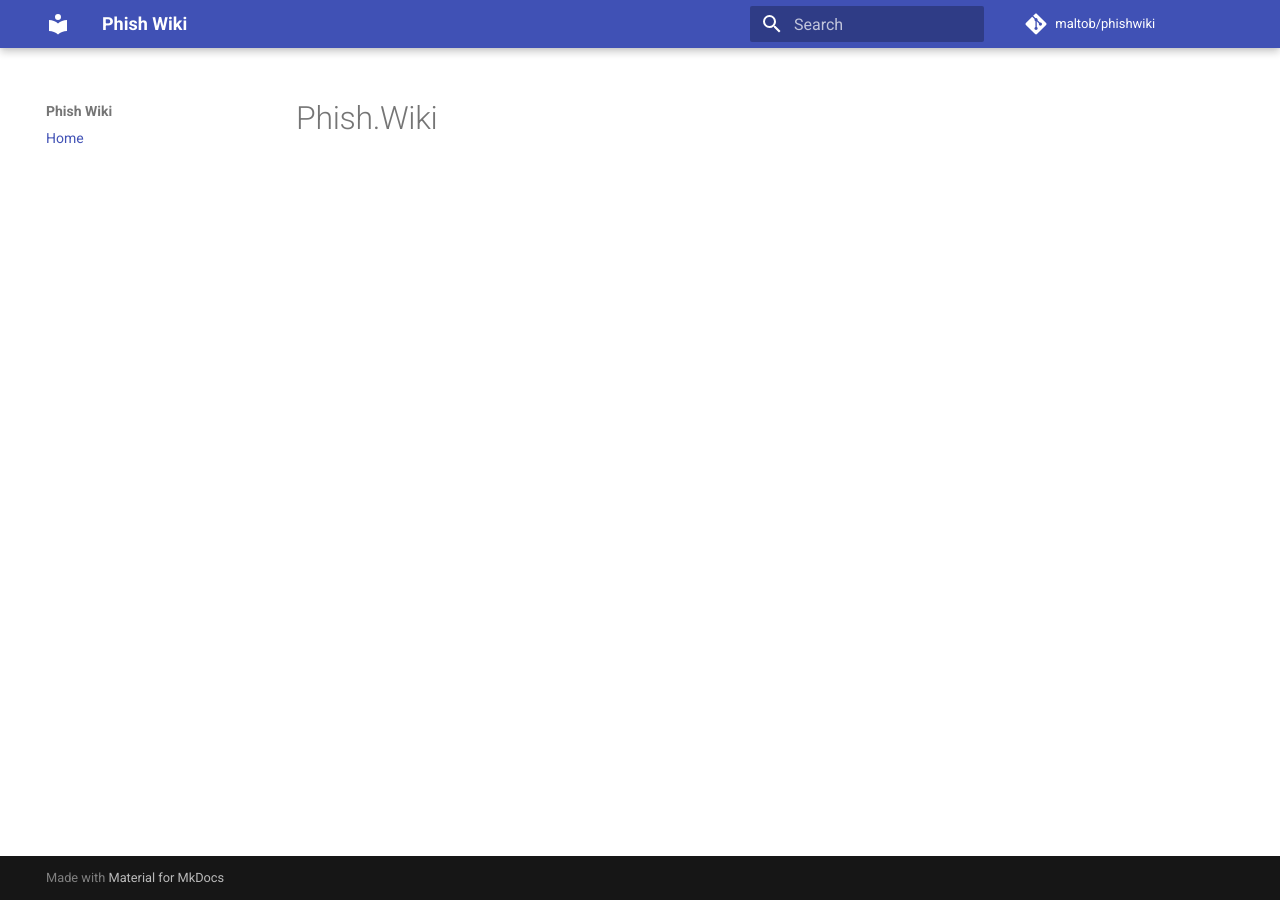
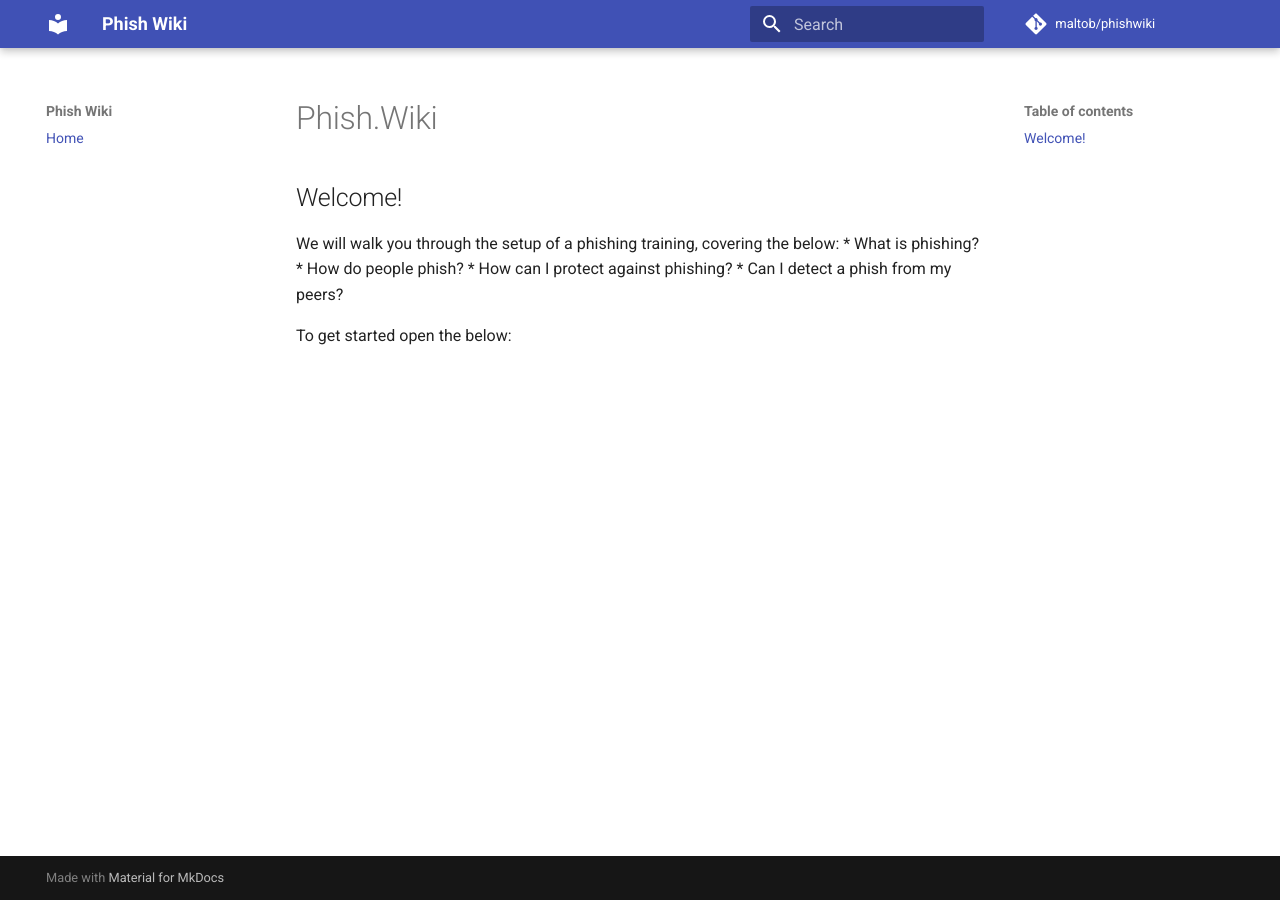
Before and after one commit to maltob/phishwiki, an MkDocs documentation site: the page built from docs/index.md, in a window 1280 px wide. Built offline with MkDocs 1.6.1 and Material for MkDocs 9.7.7, drawn with Linux system fonts in a browser that asks for light colours; comment, search, counter and statistics services are not loaded.

Commit message:
Added the outcomes of the session

```diff
--- a/docs/index.md
+++ b/docs/index.md
@@ -1 +1,12 @@
 # Phish.Wiki
+
+## Welcome!
+We will walk you through the setup of a phishing training, covering the below:
+ * What is phishing?
+ * How do people phish?
+ * How can I protect against phishing?
+ * Can I detect a phish from my peers?
+
+
+
+To get started open the below:
```
